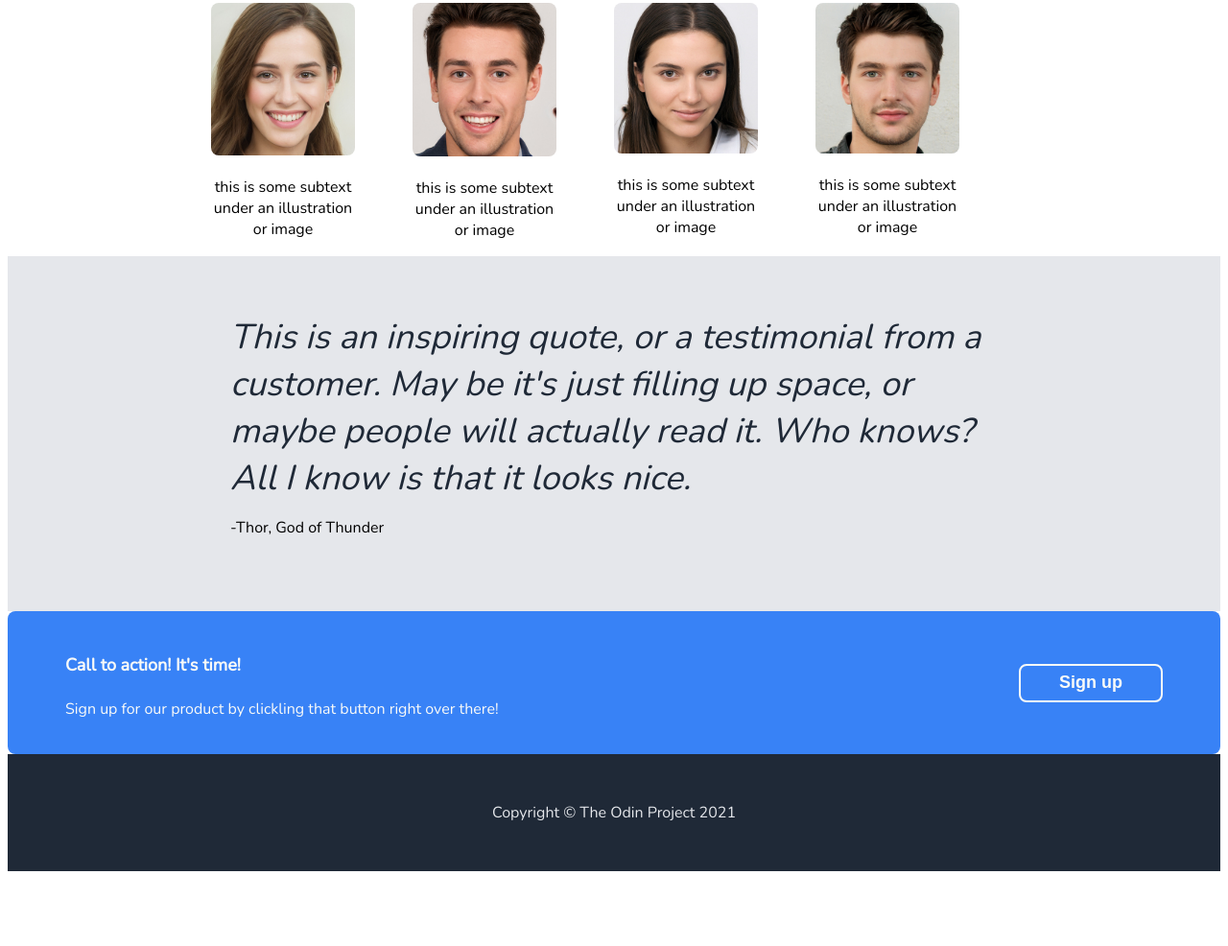
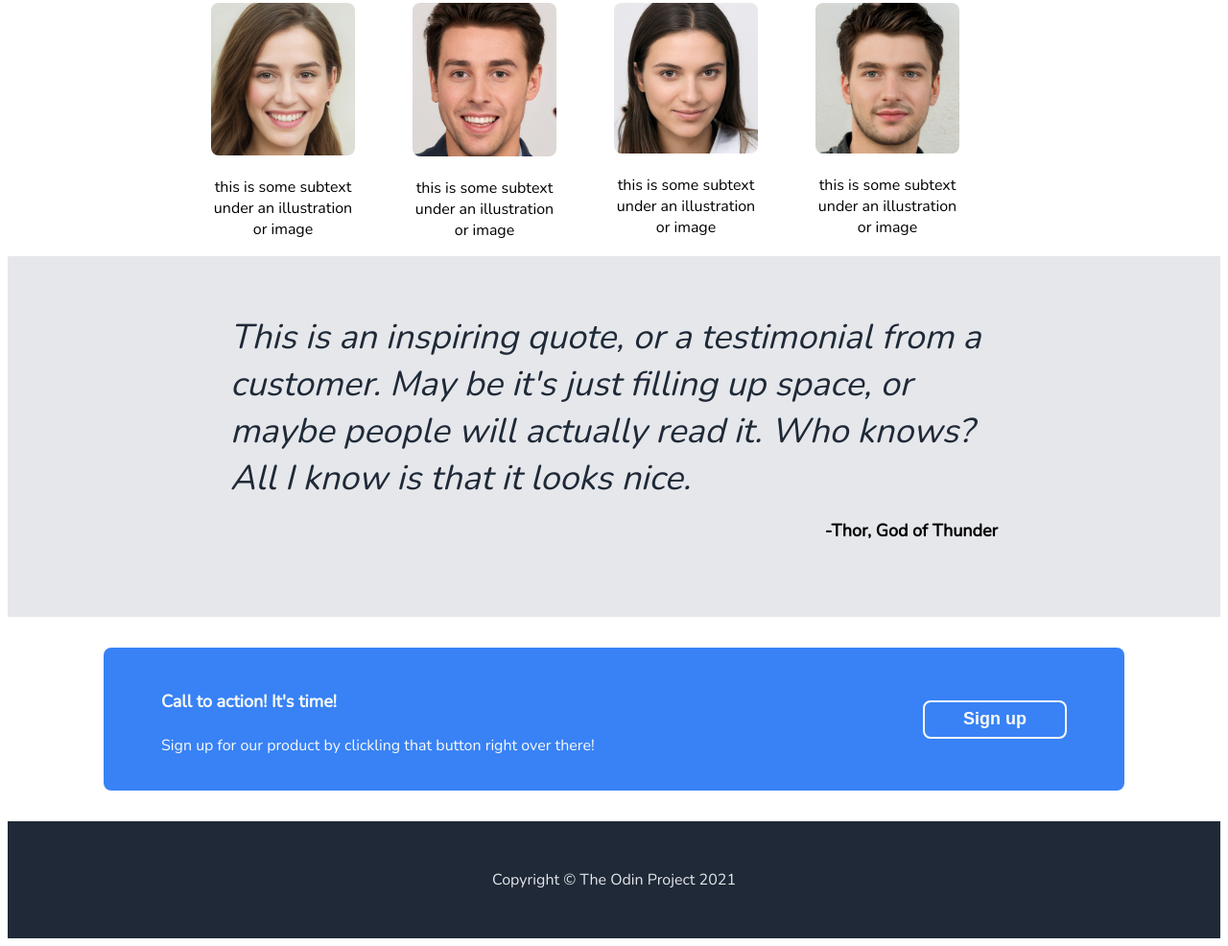
Before and after one commit to Arussel1/landing-page, a plain HTML site: page index.html in a window 1280 px wide. Shown: the part 786-1772 px from the top of the page at 96% size. Before the commit the page ends 1702 px from the top, so only its background shows below. Drawn offline with nearby package versions, Linux system fonts and the light colour scheme.

Commit message:
Revert changes

```diff
--- a/style.css
+++ b/style.css
@@ -1,170 +1,155 @@
-/* Variables */
-:root {
-    --heading-color: #F9FAF8;
-    --text-color: #E5E7EB;
-    --text-size: 18px;
-    --sign-up-color: #3882F6;
-    --extra-bold: 800;
-    --header-background-color: #1F2937;
-    --rounded-corner: 8px;
+
+a{
+    text-decoration: none;
+    color:var(--text-color);
+}
+a:hover{
+    color:darkmagenta;
 }
 
-/* Base Styles */
-a {
-    text-decoration: none;
-    color: var(--text-color);
-}
-
-a:hover {
-    color: darkmagenta;
-}
-
-body {
-    font-family: 'Nunito', sans-serif;
+body{
+    font-family:'Nunito',sans-serif;
+    /* flex column display for vertical alignment */
     display: flex;
     flex-direction: column;
-}
+    /*variable for heading color, text color, size, weight*/
+    --heading-color:#F9FAF8;
+    --text-color:#E5E7EB;
+    --text-size:18px;
+    --sign-up-color:#3882F6;
+    --extra-bold:800;
+    --header-background-color:#1F2937;
+    --rounded-corner:8px;
 
 /* Website navigation and title */
-.header {
-    background-color: var(--header-background-color);
+
 }
+.header{
+    background-color:var(--header-background-color);
 
-.nav,
-.header-body {
+}
+.nav,.header-body{
     display: flex;
     align-items: center;
-    padding: 8px 160px 160px 160px;
+    padding:8px 160px 160px 160px;
 }
-
-.logo {
+.logo{
     font-size: 24px;
-    color: var(--heading-color);
+    color:var(--heading-color);
     margin: 0 auto 0 0;
 }
-
-.action,
-.review,
-.quote-of-the-day {
-    font-size: var(--text-size);
-    color: var(--text-color);
-    margin: 16px;
+.action,.review,.quote-of-the-day{
+    font-size:var(--text-size);
+    color:var(--text-color);
+    margin:16px;
 }
-
-/* Hero section */
-.hero-text {
-    display: flex;
+.hero-text{
+    display:flex;
     flex-direction: column;
     max-width: 400px;
     margin: 0 auto 0 0;
-    padding-right: 20px;
+    padding-right:20px
+
 }
-
-.hero-main-text {
-    font-size: 48px;
+.hero-main-text{
+    font-size:48px;
     font-weight: var(--extra-bold);
-    color: var(--heading-color);
-    margin: 0;
+    color:var(--heading-color);
+    margin:0;
 }
-
-.hero-secondary-text {
-    font-size: var(--text-size);
-    color: var(--text-color);
+.hero-secondary-text{
+    font-size:var(--text-size);
+    color:var(--text-color);
 }
-
-button {
+button{
     background-color: var(--sign-up-color);
-    color: var(--heading-color);
+    color:var(--heading-color);
     font-weight: 700;
-    font-size: var(--text-size);
-    border: 0;
-    height: 40px;
-    width: 150px;
+    font-size:var(--text-size);
+    border:0;
+    height:40px;
+    width:150px;
     border-radius: var(--rounded-corner);
 }
-
-button:hover {
+button:hover{
     background-color: darkblue;
 }
-
-/* Review section */
-.header-image {
-    height: 249px;
+/* Review */
+.header-image{
+    height:249px;
 }
-
 .header-info {
-    font-size: 36px;
+    font-size:36px;
     font-weight: var(--extra-bold);
-    color: var(--header-background-color);
+    color:var(--header-background-color);
     text-align: center;
 }
-
-.illustrations {
-    display: flex;
+.illustrations{
+    display:flex;
     justify-content: center;
 }
-
-.illustration {
+.illustration{
     max-width: 150px;
     text-align: center;
-    margin-right: 60px;
+    margin-right:60px;
 }
-
-.people {
-    max-width: 150px;
+.people{
+    max-width:150px;
     border-radius: var(--rounded-corner);
 }
-
-/* Quote of the day section */
-.quote-space {
+/* Quote of the day */
+.quote-space{
     background-color: var(--text-color);
-    padding: 60px 6vw;
-    display: flex;
+    padding:60px 6vw;
+    display:flex;
     flex-direction: column;
     justify-content: center;
     align-items: center;
 }
-
-.quote {
-    max-width: 800px;
+.quote{
+    max-width:800px;
 }
-
-.quote-text {
+.quote-text{
     font-style: italic;
     font-weight: 100;
-    font-size: 36px;
-    color: var(--header-background-color);
-    margin: 0 auto;
+    font-size:36px;
+    color:var(--header-background-color);
+    margin:0 auto;
 }
-
+/* Quote box */
+.signature{
+    text-align: right;
+    font-weight: var(--extra-bold);
+    font-size: var(--text-size);
+    margin-left:auto;
+}
+.sign-up{
+    padding:32px 100px;
+}
 /* Action box */
-.action-box {
+.action-box{
     background-color: var(--sign-up-color);
     display: flex;
-    color: (--heading-color);
+    color:(--heading-color);
     align-items: center;
     padding: 20px 60px;
     border-radius: var(--rounded-corner);
 }
-
-.action-text {
+.action-text{
     color: var(--heading-color);
-    padding-right: 20px;
+    padding-right:20px;
 }
-
-h4 {
+h4{
     font-size: var(--text-size);
 }
-
-.sign-up-button {
-    border: 2px solid var(--heading-color);
-    margin-left: auto;
+.sign-up-button{
+    border:2px solid var(--heading-color);
+    margin-left:auto;
 }
-
 /* Footer */
-.footer {
+.footer{
     background-color: var(--header-background-color);
     text-align: center;
-    color: var(--text-color);
-    padding: 50px 0;
+    color:var(--text-color);
+    padding:50px 0;
 }
```
